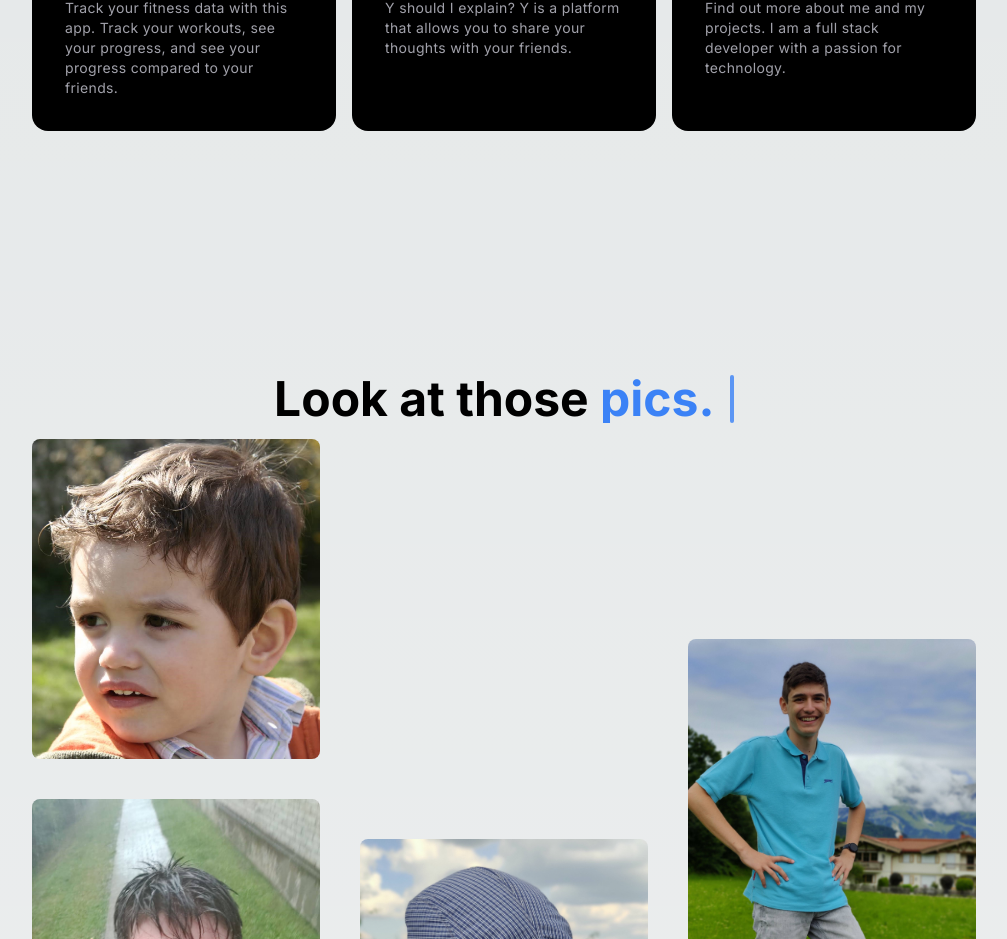
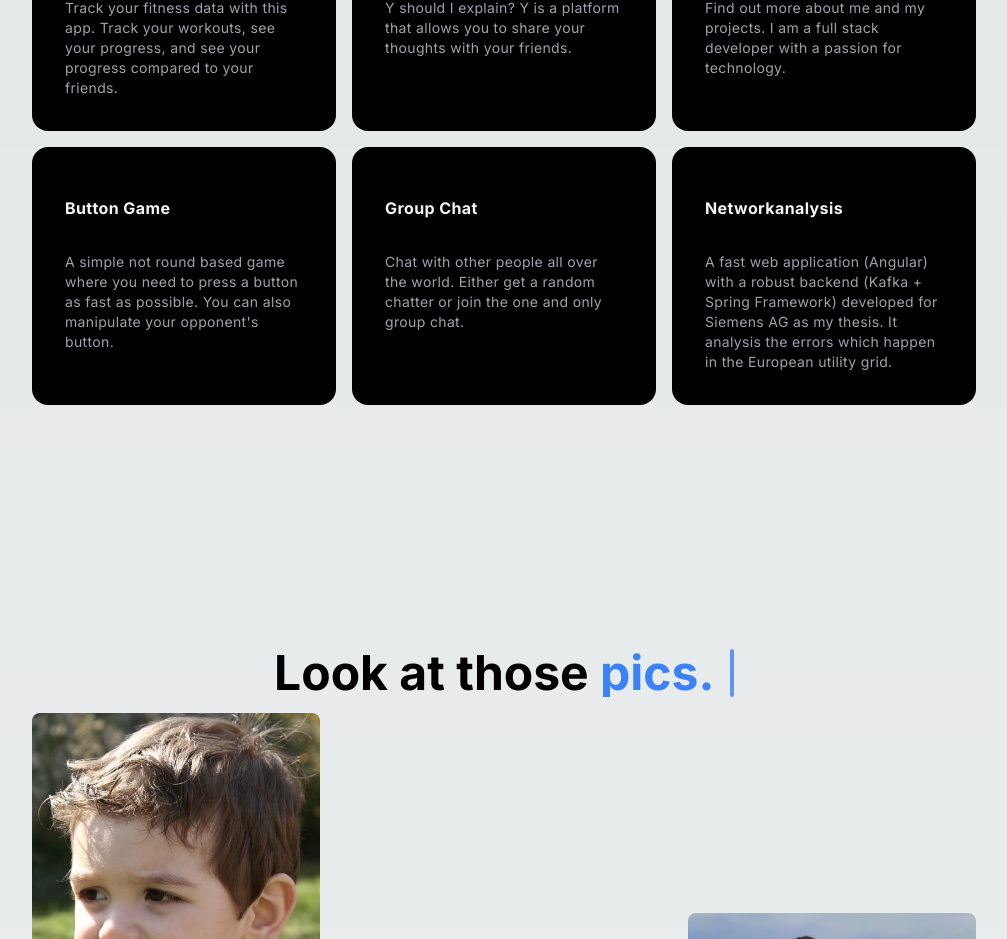
Before and after one commit to trueberryless-org/trueberryless, a Next.js app: page / in a window 1280 px wide. Shown: the part 4138-5077 px from the top of the page, without its empty margins (136-1143 px from the left). Built offline with nearby package versions, Linux system fonts and the light colour scheme.

Commit message:
some changes projects
version-patch

```diff
--- a/app/projects.tsx
+++ b/app/projects.tsx
@@ -130,4 +130,22 @@ export const projects = [
             "Find out more about me and my projects. I am a full stack developer with a passion for technology.",
         link: "https://trueberryless.org/",
     },
+    {
+        title: "Button Game",
+        description:
+            "A simple not round based game where you need to press a button as fast as possible. You can also manipulate your opponent's button.",
+        link: "https://button-game.trueberryless.org/",
+    },
+    {
+        title: "Group Chat",
+        description:
+            "Chat with other people all over the world. Either get a random chatter or join the one and only group chat.",
+        link: "https://chat.trueberryless.org/",
+    },
+    {
+        title: "Networkanalysis",
+        description:
+            "A fast web application (Angular) with a robust backend (Kafka + Spring Framework) developed for Siemens AG as my thesis. It analysis the errors which happen in the European utility grid.",
+        link: "https://networkanalysis.trueberryless.org/",
+    },
 ];
```
